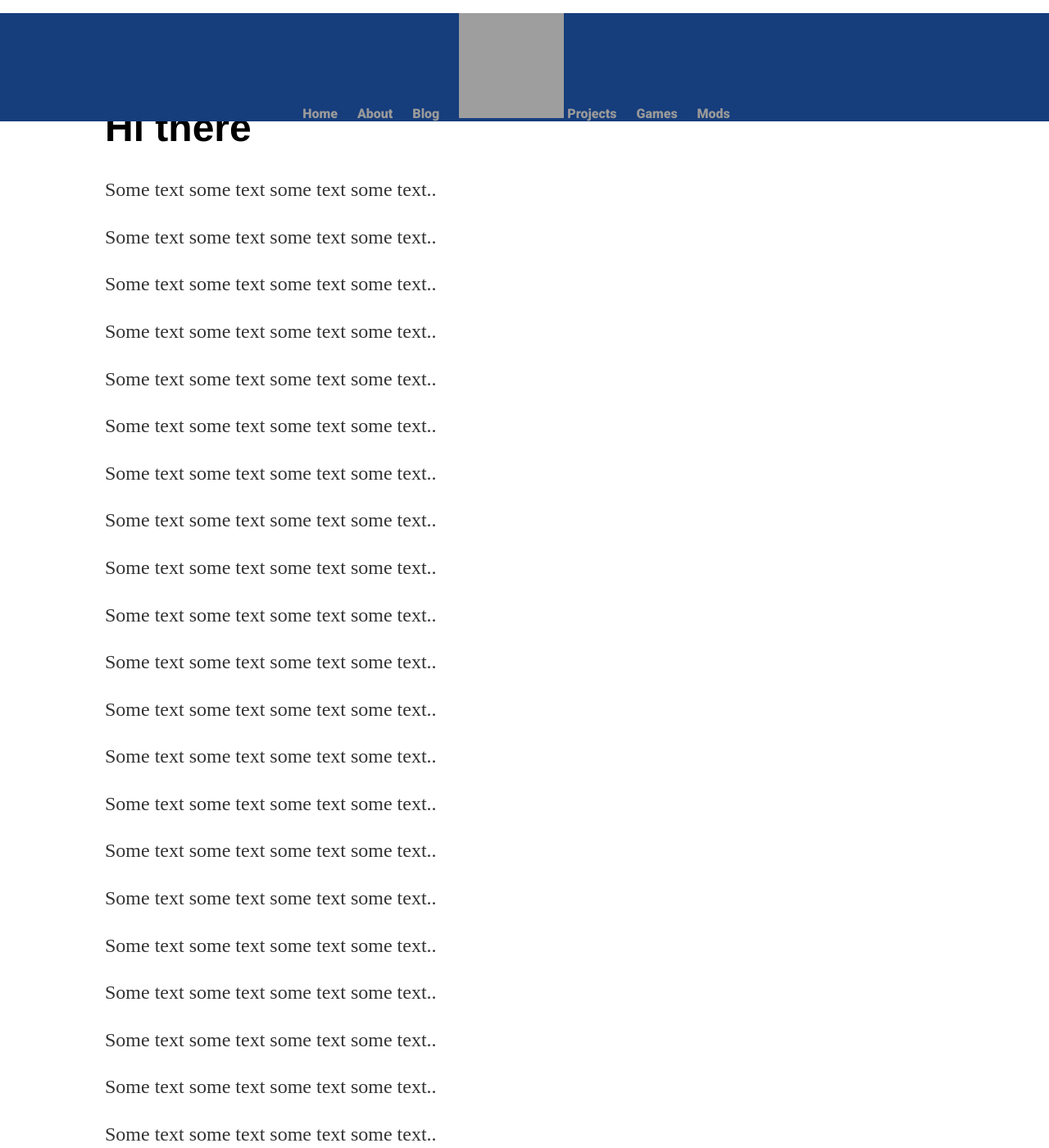
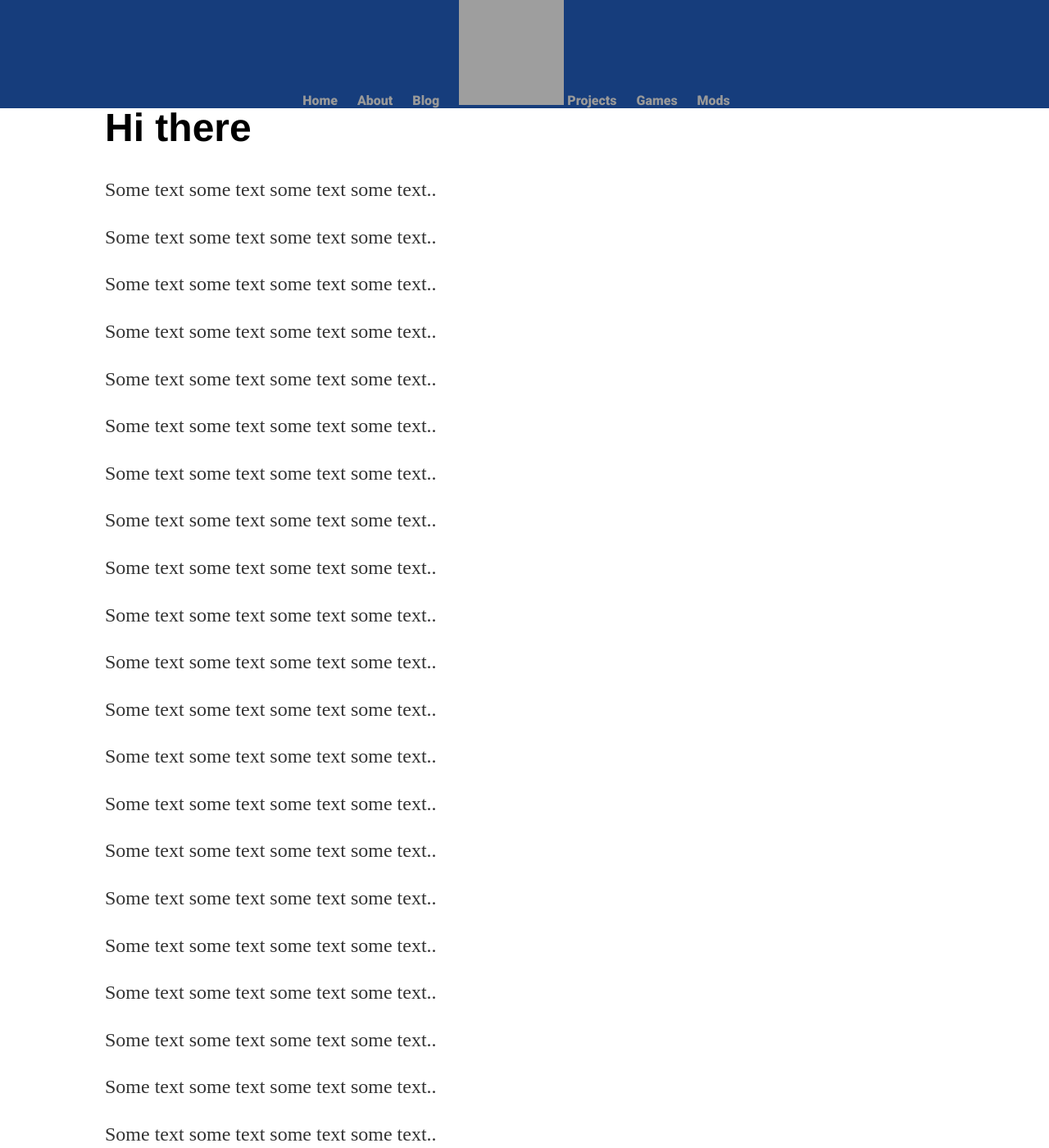
Before and after one commit to Horatio-McCallister/Horatio-McCallister.github.io, a Jekyll site: the page built from index.html, in a window 1280 px wide and 1400 px high. Shown: the whole window at 82% size. Built offline with Jekyll 4.4.1, drawn with Linux system fonts in a browser that asks for light colours; the list of posts is cut into pages by our own code; grey boxes are pictures that could not be loaded.

Commit message:
no message

```diff
--- a/css/main.css
+++ b/css/main.css
@@ -9,7 +9,7 @@ nav ul, footer ul {
 }
 nav ul {
 	position: fixed; /* Set the navbar to fixed position */
-    top: 0; /* Position the navbar at the top of the page */
+    top: -16px; /* Position the navbar at the top of the page */
     width: 100%; /* Full width */
 	overflow: hidden;
 	background-color: #163d7c;
```
